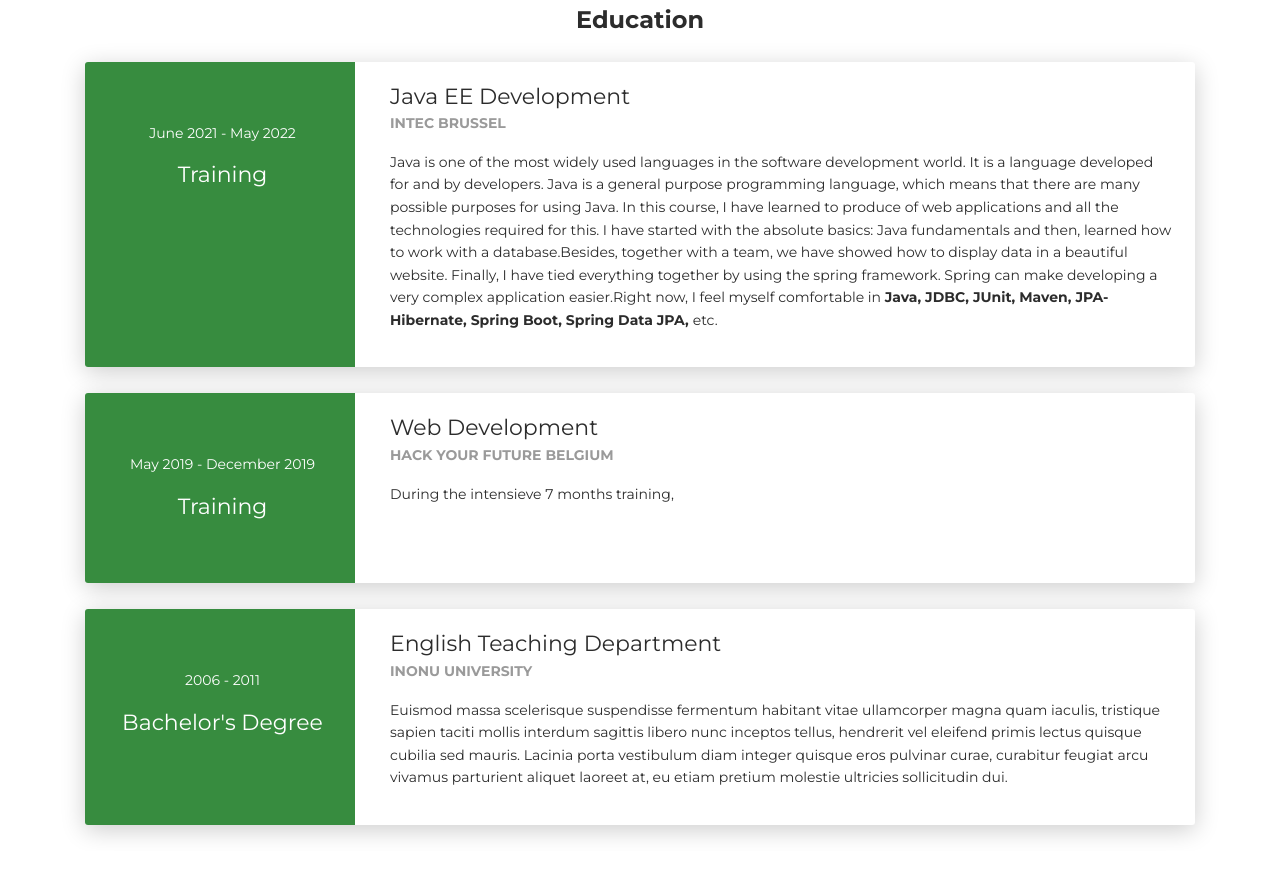
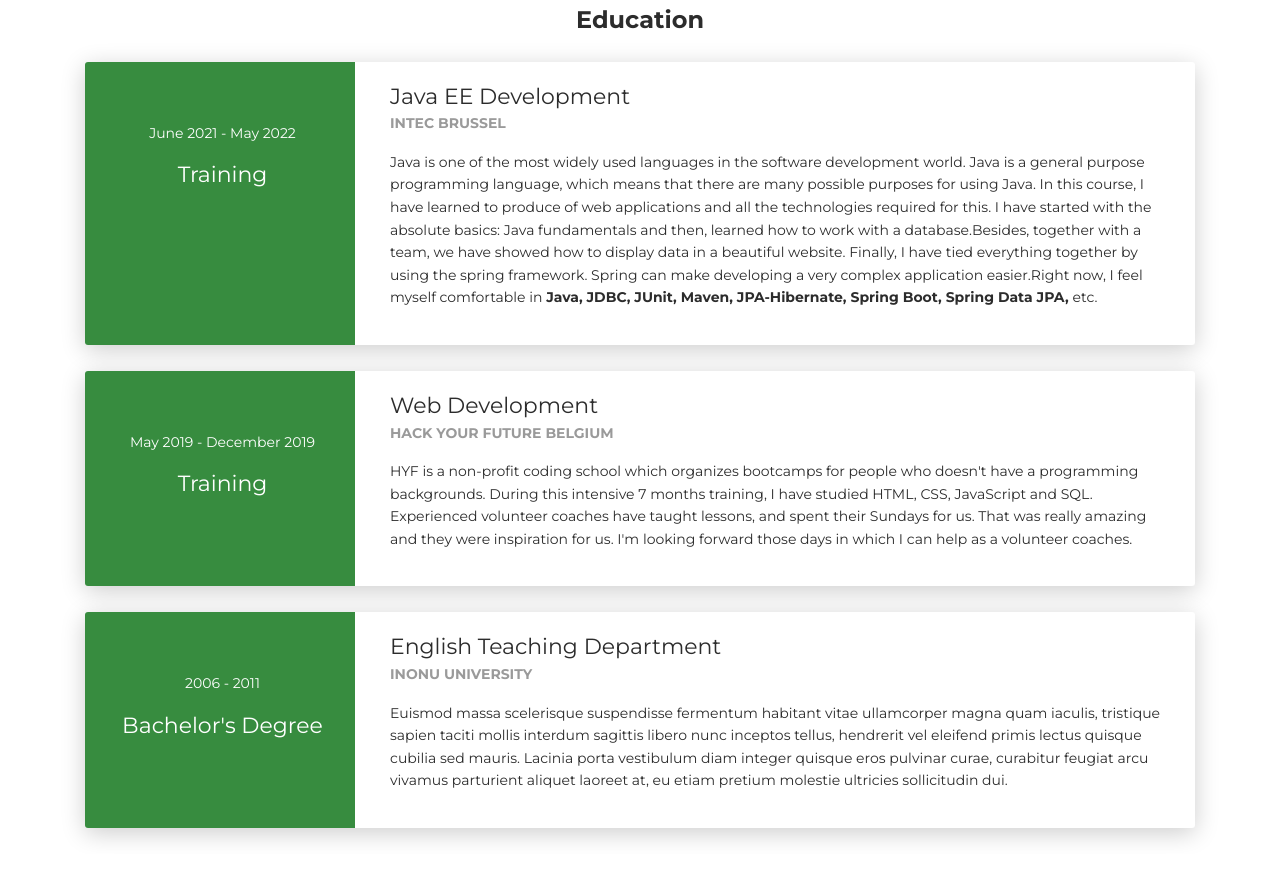
Before and after one commit to rcmzyldz/my-portfolio, a plain HTML site: page index.html in a window 1280 px wide. Shown: the part 2261-3140 px from the top of the page. Drawn offline with Linux system fonts and the light colour scheme.

Commit message:
update web-dev training

```diff
--- a/index.html
+++ b/index.html
@@ -491,15 +491,14 @@
                     <p class="category">Intec Brussel</p>
                     <p>
                       Java is one of the most widely used languages in the
-                      software development world. It is a language developed for
-                      and by developers. Java is a general purpose programming
-                      language, which means that there are many possible
-                      purposes for using Java. In this course, I have learned to
-                      produce of web applications and all the technologies
-                      required for this. I have started with the absolute
-                      basics: Java fundamentals and then, learned how to work
-                      with a database.Besides, together with a team, we have
-                      showed how to display data in a beautiful website.
+                      software development world. Java is a general purpose
+                      programming language, which means that there are many
+                      possible purposes for using Java. In this course, I have
+                      learned to produce of web applications and all the
+                      technologies required for this. I have started with the
+                      absolute basics: Java fundamentals and then, learned how
+                      to work with a database.Besides, together with a team, we
+                      have showed how to display data in a beautiful website.
                       Finally, I have tied everything together by using the
                       spring framework. Spring can make developing a very
                       complex application easier.Right now, I feel myself
@@ -536,7 +535,16 @@
                   <div class="card-body">
                     <div class="h5">Web Development</div>
                     <p class="category">Hack Your Future Belgium</p>
-                    <p>During the intensieve 7 months training,</p>
+                    <p>
+                      HYF is a non-profit coding school which organizes
+                      bootcamps for people who doesn't have a programming
+                      backgrounds. During this intensive 7 months training, I
+                      have studied HTML, CSS, JavaScript and SQL. Experienced
+                      volunteer coaches have taught lessons, and spent their
+                      Sundays for us. That was really amazing and they were
+                      inspiration for us. I'm looking forward those days in
+                      which I can help as a volunteer coaches.
+                    </p>
                   </div>
                 </div>
               </div>
```
